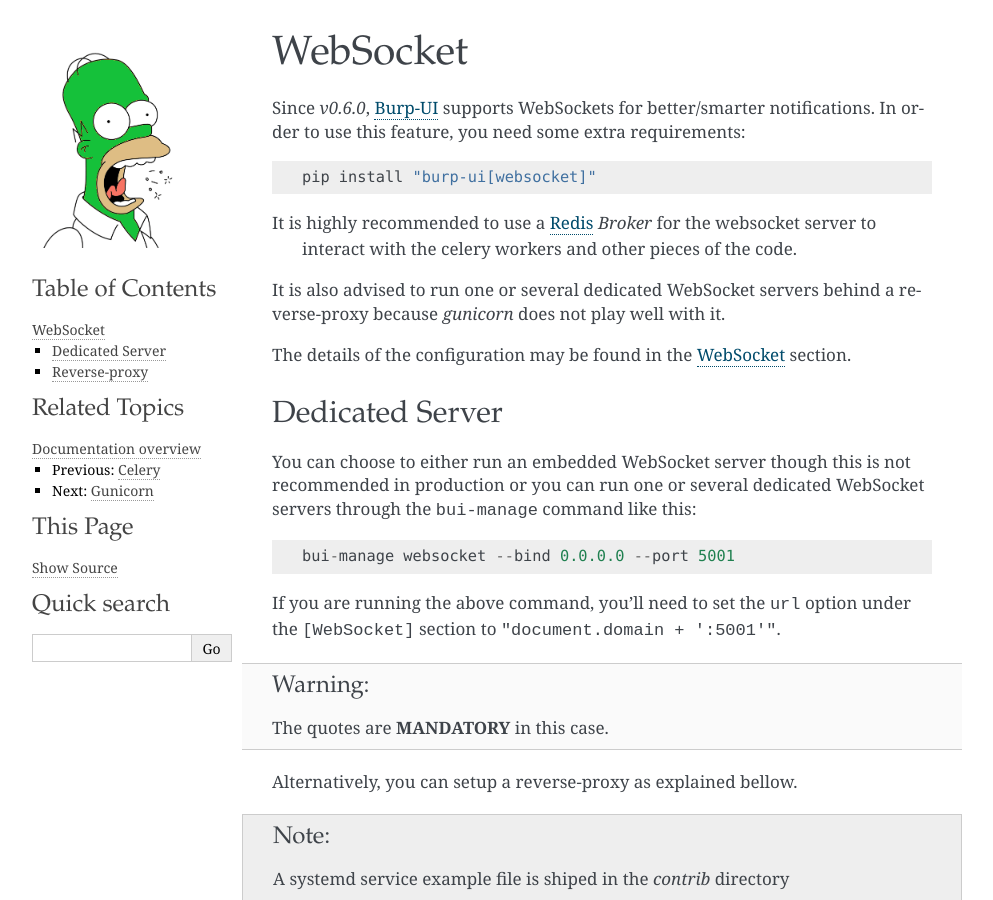
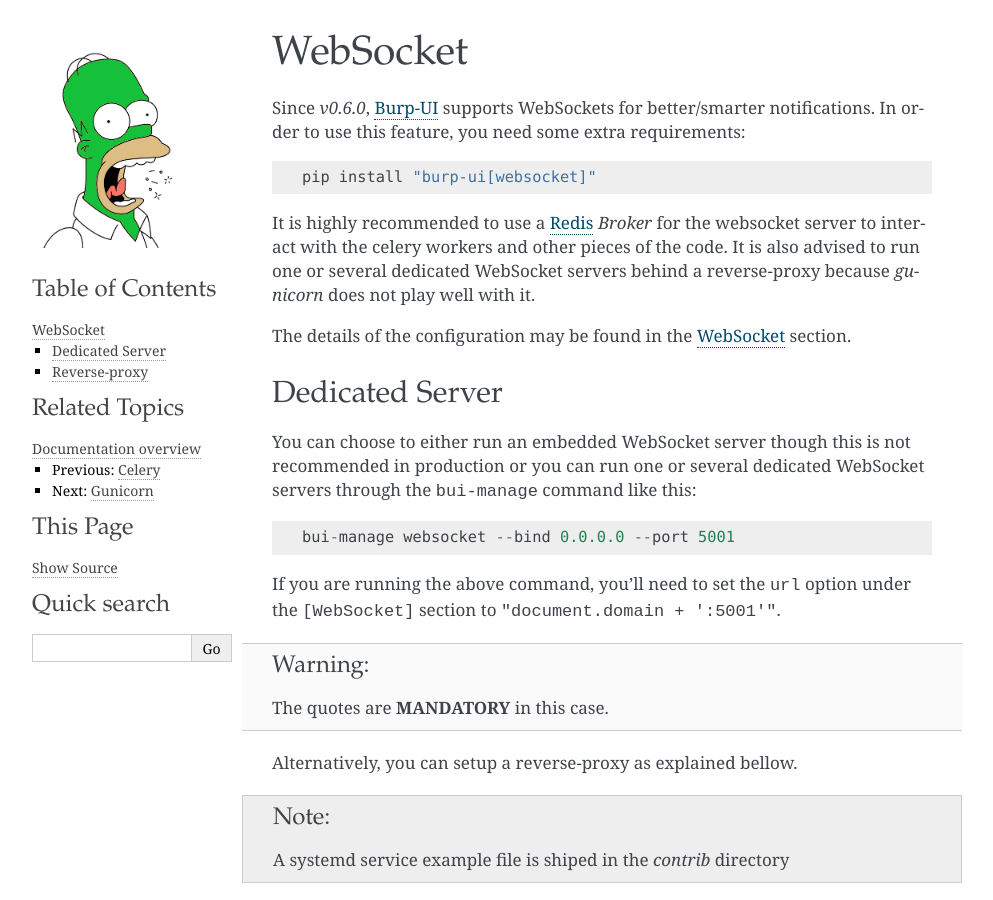
Before and after one commit to ziirish/burp-ui, a Sphinx documentation site: the page built from docs/websocket.rst, in a window 1280 px wide and 900 px high. Shown: the whole window, without its empty margins (148-1141 px from the left). Built offline with Sphinx 7.4.7, drawn with Linux system fonts in a browser that asks for light colours; pages that are not in the unit, such as notebooks, are missing from menus; part of the change alters nothing that is shown; some of the changed text lies outside the part shown.

```diff
--- a/docs/conf.py
+++ b/docs/conf.py
@@ -33,7 +33,8 @@ extensions = [
     'sphinx.ext.autodoc',
     'sphinx.ext.coverage',
     'sphinx.ext.viewcode',
-    'sphinxcontrib.autohttp.flask',
+#    '@AUTOFLASK@',
+#    'sphinxcontrib.autohttp.flask',
 ]
 
 # Add any paths that contain templates here, relative to this directory.
@@ -52,7 +53,7 @@ master_doc = 'index'
 
 # General information about the project.
 project = u'Burp-UI'
-copyright = u'2017, Ziirish'
+copyright = u'2018, Ziirish'
 author = u'Ziirish'
 
 # The version info for the project you're documenting, acts as replacement for
@@ -62,7 +63,10 @@ author = u'Ziirish'
 # The short X.Y version.
 version = open('../burpui/VERSION').read().rstrip()
 # The full version, including alpha/beta/rc tags.
-release = version
+try:
+    release = open('../burpui/RELEASE').read().rstrip() or version
+except:
+    release = version
 
 # The language for content autogenerated by Sphinx. Refer to documentation
 # for a list of supported languages.
--- a/docs/requirements.txt
+++ b/docs/requirements.txt
@@ -14,4 +14,3 @@ pyOpenSSL==17.2.0
 configobj==5.0.6
 pyasn1==0.2.3
 cffi==1.10.0
-sphinxcontrib-httpdomain==1.5.0
--- a/docs/websocket.rst
+++ b/docs/websocket.rst
@@ -10,7 +10,7 @@ In order to use this feature, you need some extra requirements:
 
 
 It is highly recommended to use a `Redis`_ *Broker* for the websocket server to
- interact with the celery workers and other pieces of the code.
+interact with the celery workers and other pieces of the code.
 It is also advised to run one or several dedicated WebSocket servers behind a
 reverse-proxy because *gunicorn* does not play well with it.
 
```
Also changed, not shown: .gitlab-ci.yml, 1 other file.
